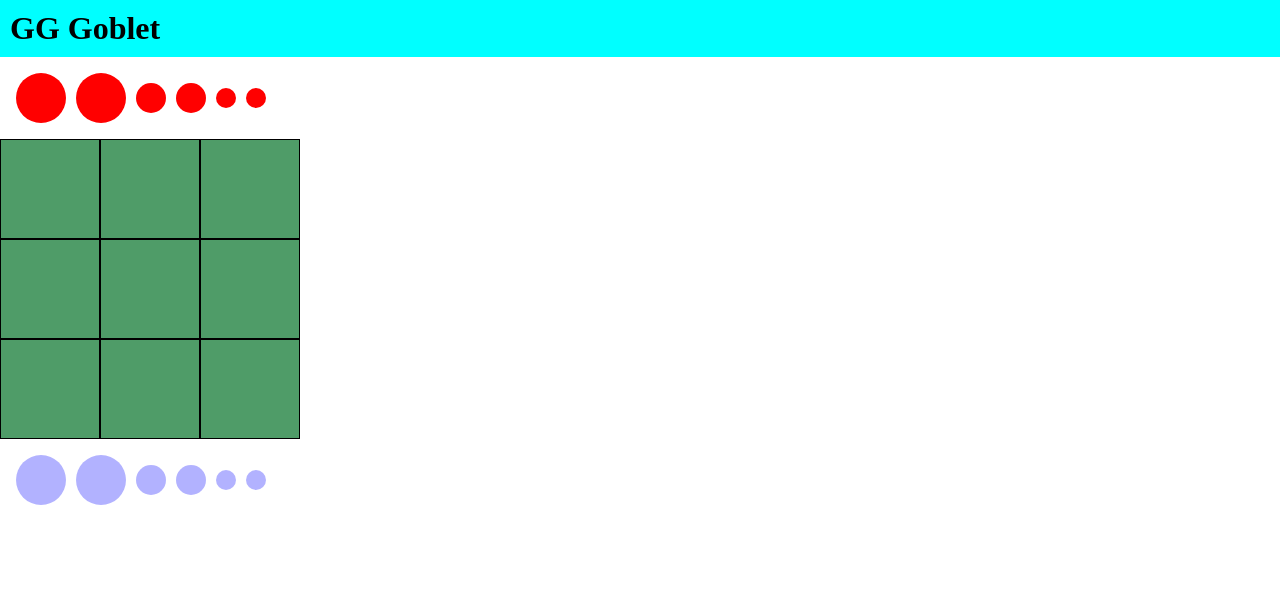
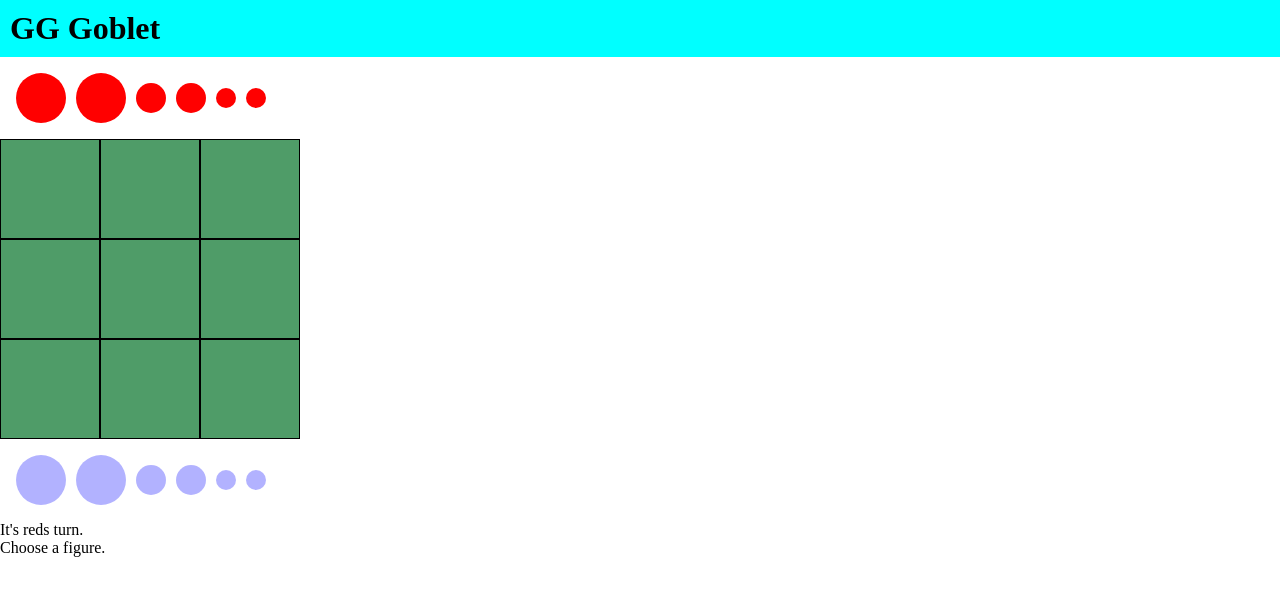
Before and after one commit to fullstackopen23/Gobblet, a React (Vite) app: page / in a window 1280 px wide. Shown: the top 596 px of the page. Built offline with nearby package versions, Linux system fonts and the light colour scheme.

Commit message:
added info component

```diff
--- /dev/null
+++ b/src/components/Info.jsx
@@ -0,0 +1,12 @@
+export default function Info({ redIsNext, gridClickable }) {
+  return (
+    <div>
+      {redIsNext ? <p>It's reds turn. </p> : <p>It's blues turn. </p>}
+      {!gridClickable ? (
+        <p>Choose a figure. </p>
+      ) : (
+        <p>Place your figure on the grid on a playable field! </p>
+      )}
+    </div>
+  )
+}
--- a/src/components/Main.jsx
+++ b/src/components/Main.jsx
@@ -2,6 +2,7 @@ import { useState } from 'react'
 import Figures from './Figures'
 import Grid from './Grid'
 import { checkIfPlayable } from '../utils/utils'
+import Info from './Info'
 
 export default function Main() {
   const [redIsNext, setRedIsNext] = useState(true)
@@ -181,6 +182,10 @@ export default function Main() {
         active={!redIsNext}
         figures={blueFigures}
       ></Figures>
+      <Info
+        redIsNext={redIsNext}
+        gridClickable={gridClickable}
+      ></Info>
     </main>
   )
 }
```
